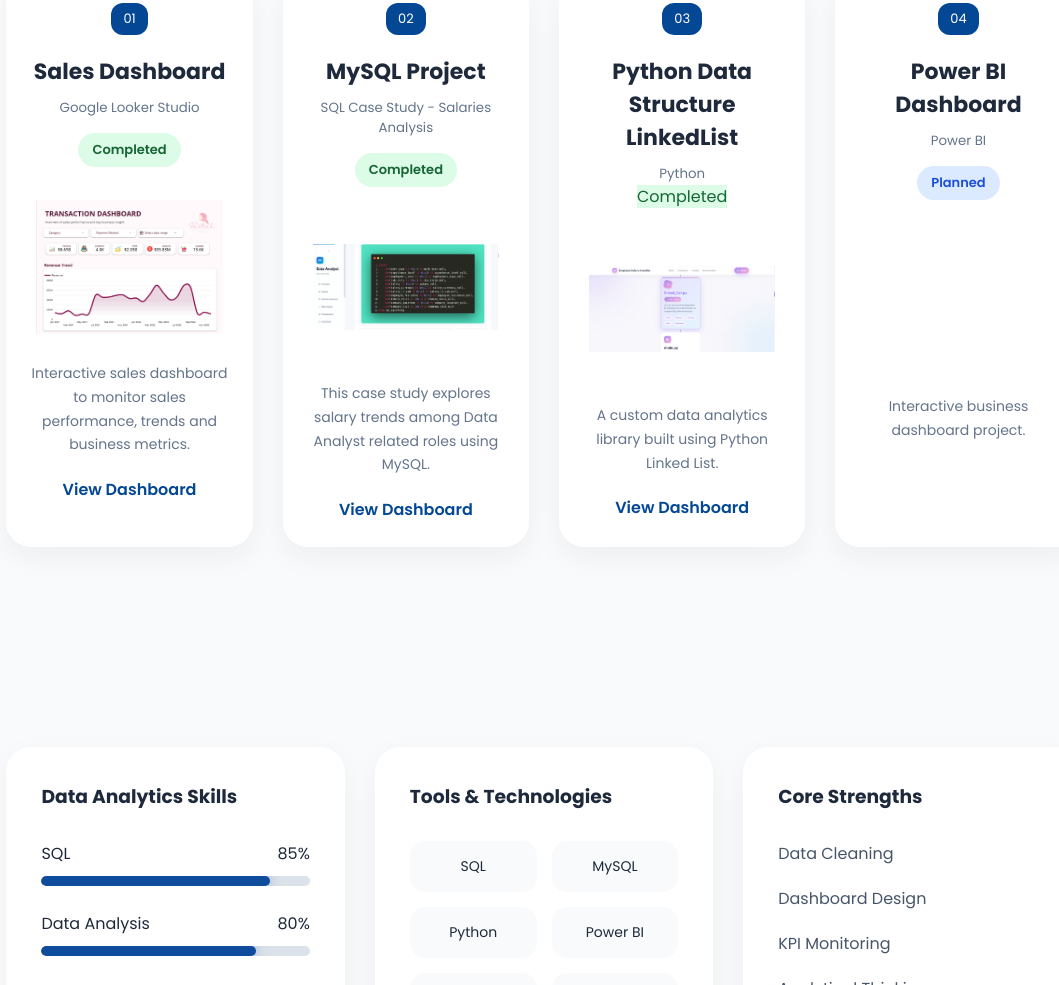
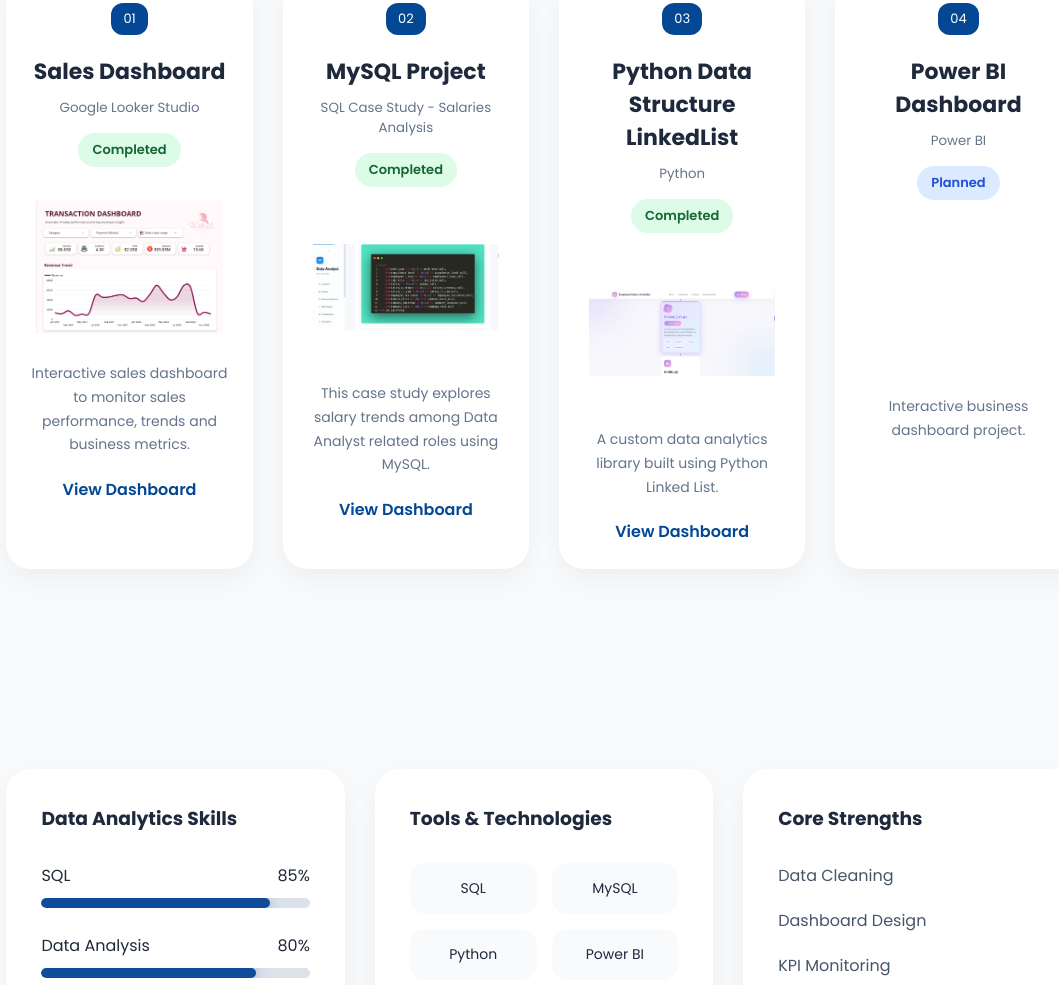
Before and after one commit to good-pastel/data-analyst-portfolio, a plain HTML site: page index.html in a window 1280 px wide. Shown: the part 2287-3272 px from the top of the page, without its empty margins (96-1155 px from the left). Drawn offline with nearby package versions, Linux system fonts and the light colour scheme.

Commit message:
edit data

```diff
--- a/index.html
+++ b/index.html
@@ -282,7 +282,7 @@
 
           <small> Python </small>
 
-          <span class="completed"> Completed </span>
+          <span class="status completed"> Completed </span>
 
           <div class="preview">
             <img src="assets/employee_salary_analytics.png" />
```
